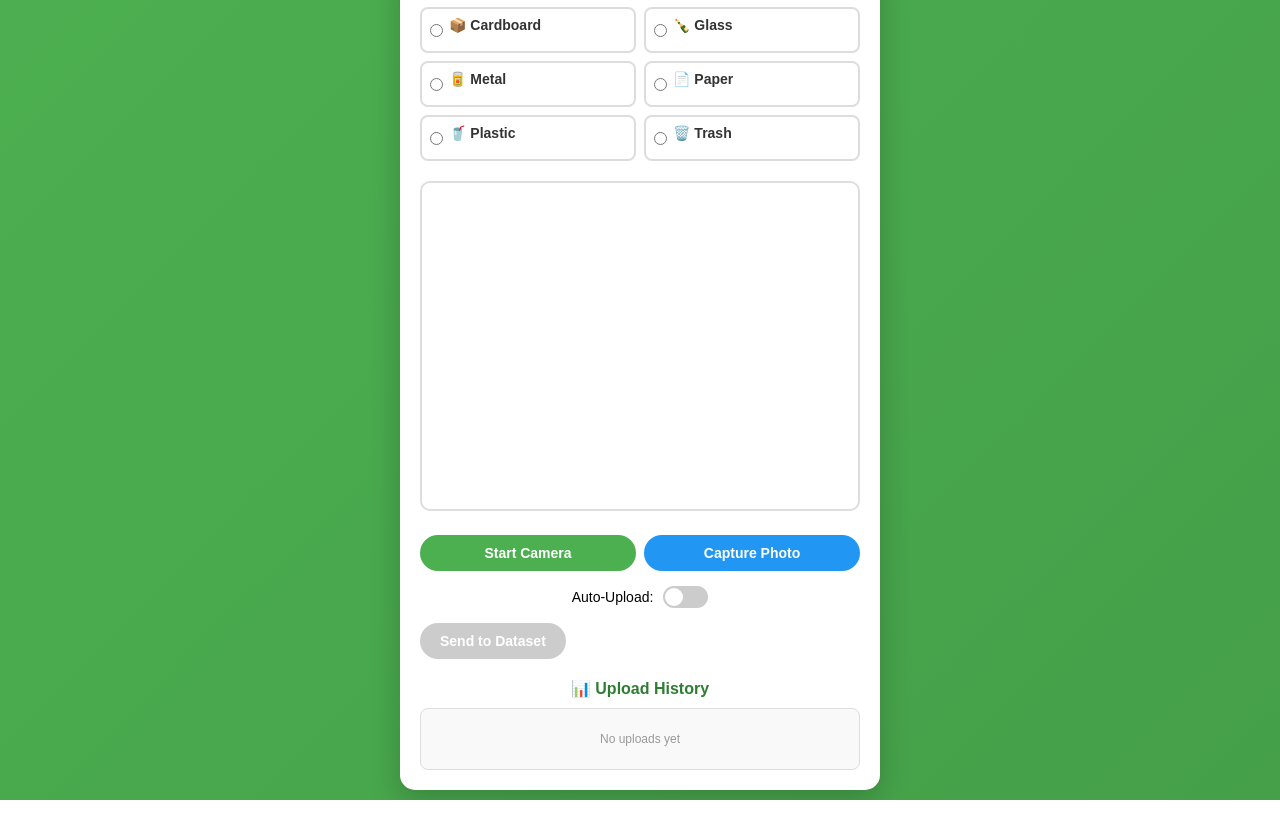
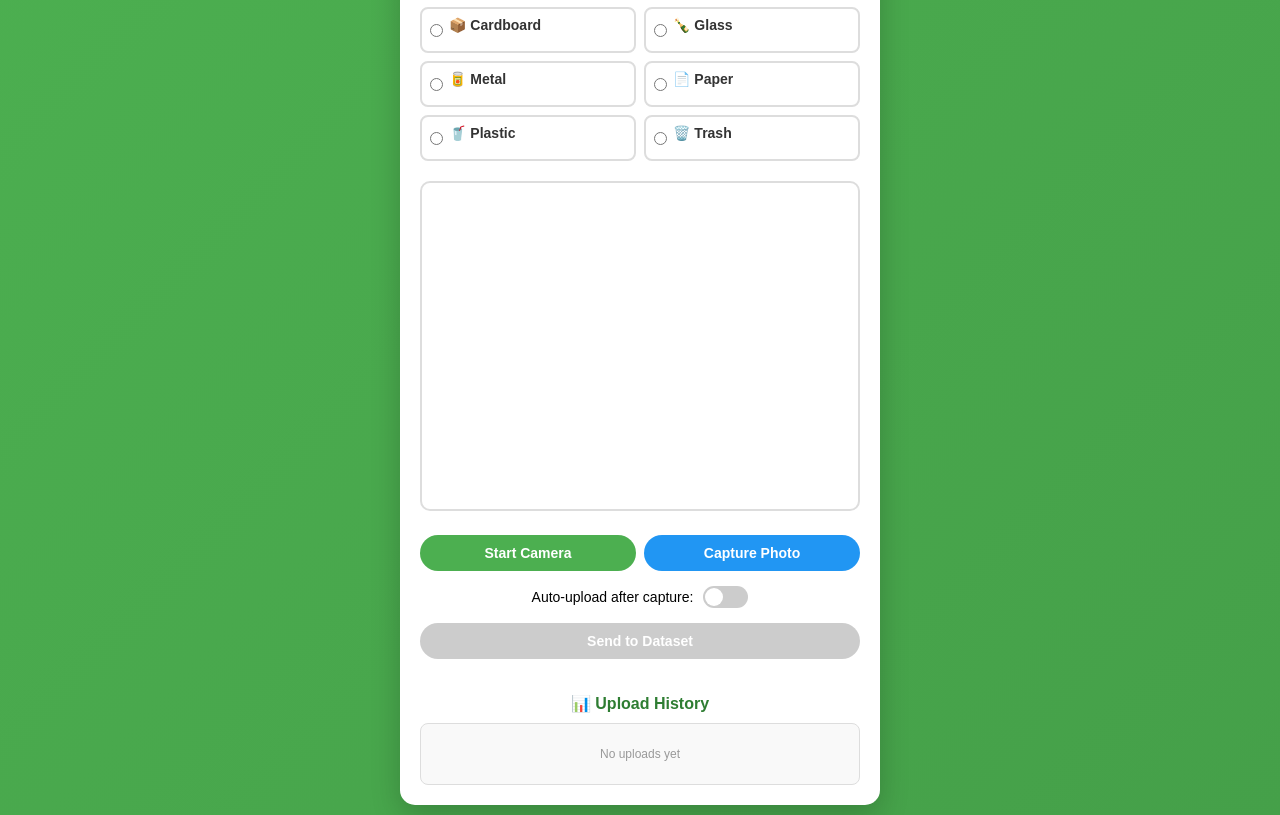
Before and after one commit to QubitPro/RecycleBinDataCollection, a plain HTML site: page index.html in a window 1280 px wide. Shown: the part 93-908 px from the top of the page. Drawn offline with Linux system fonts and the light colour scheme.

Commit message:
Modify sendData button styles and text
Updated button text and improved hover state for sendData.

```diff
--- a/index.html
+++ b/index.html
@@ -137,9 +137,11 @@
         #sendData {
             background: #FF9800;
             color: white;
+            width: 100%;
+            margin-bottom: 15px;
         }
 
-        #sendData:hover {
+        #sendData:hover:not(:disabled) {
             background: #F57C00;
         }
 
@@ -366,15 +368,15 @@
         </div>
 
         <div class="auto-upload-section">
-            <span>Auto-Upload:</span>
+            <span>Auto-upload after capture:</span>
             <div class="toggle-switch" id="autoUploadToggle"></div>
         </div>
+
+        <button id="sendData" disabled>Send to Dataset</button>
 
         <div class="preview-section">
             <img id="photoPreview" class="hidden" alt="Photo Preview">
         </div>
-
-        <button id="sendData" disabled>Send to Dataset</button>
 
         <div id="status" class="status hidden"></div>
 
```
